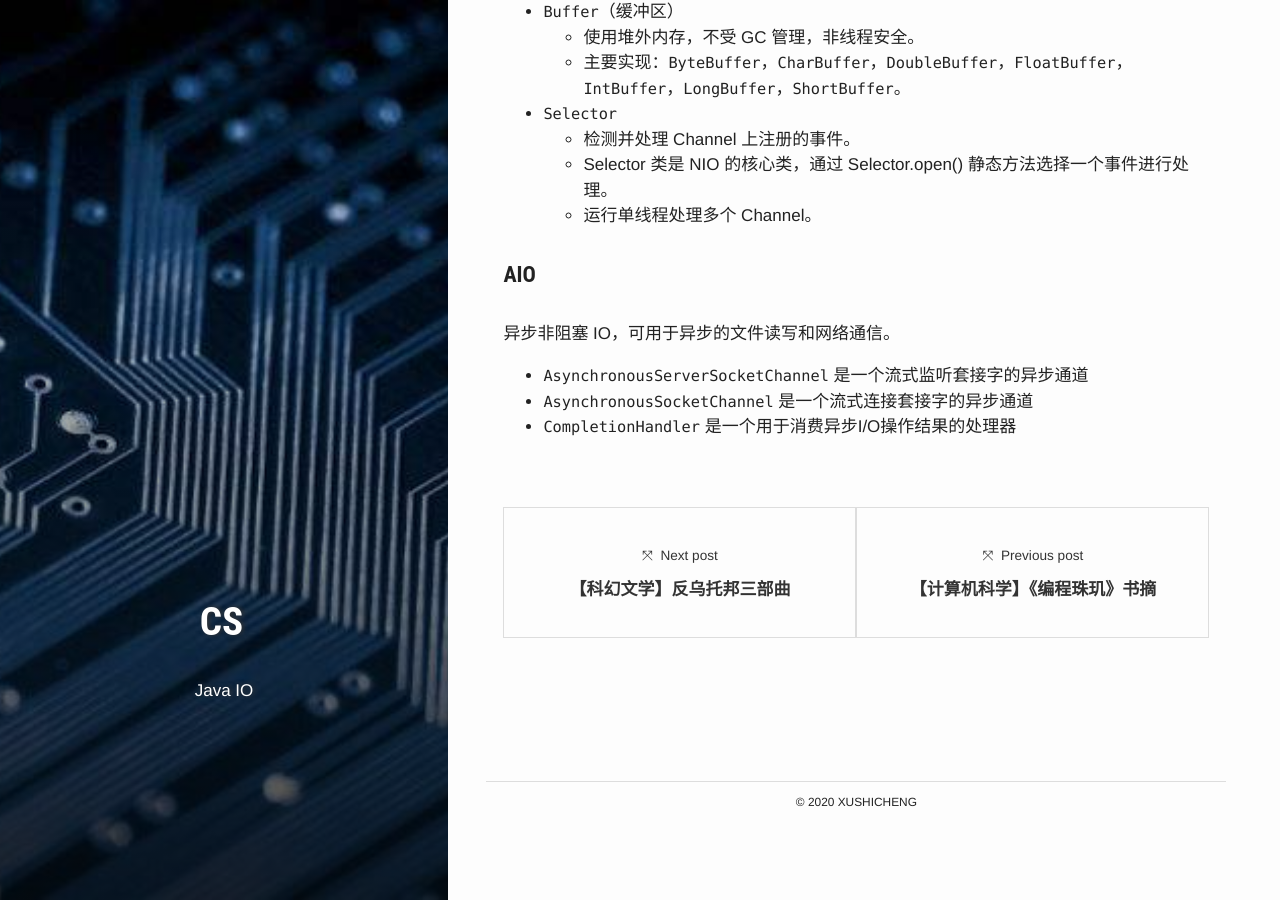
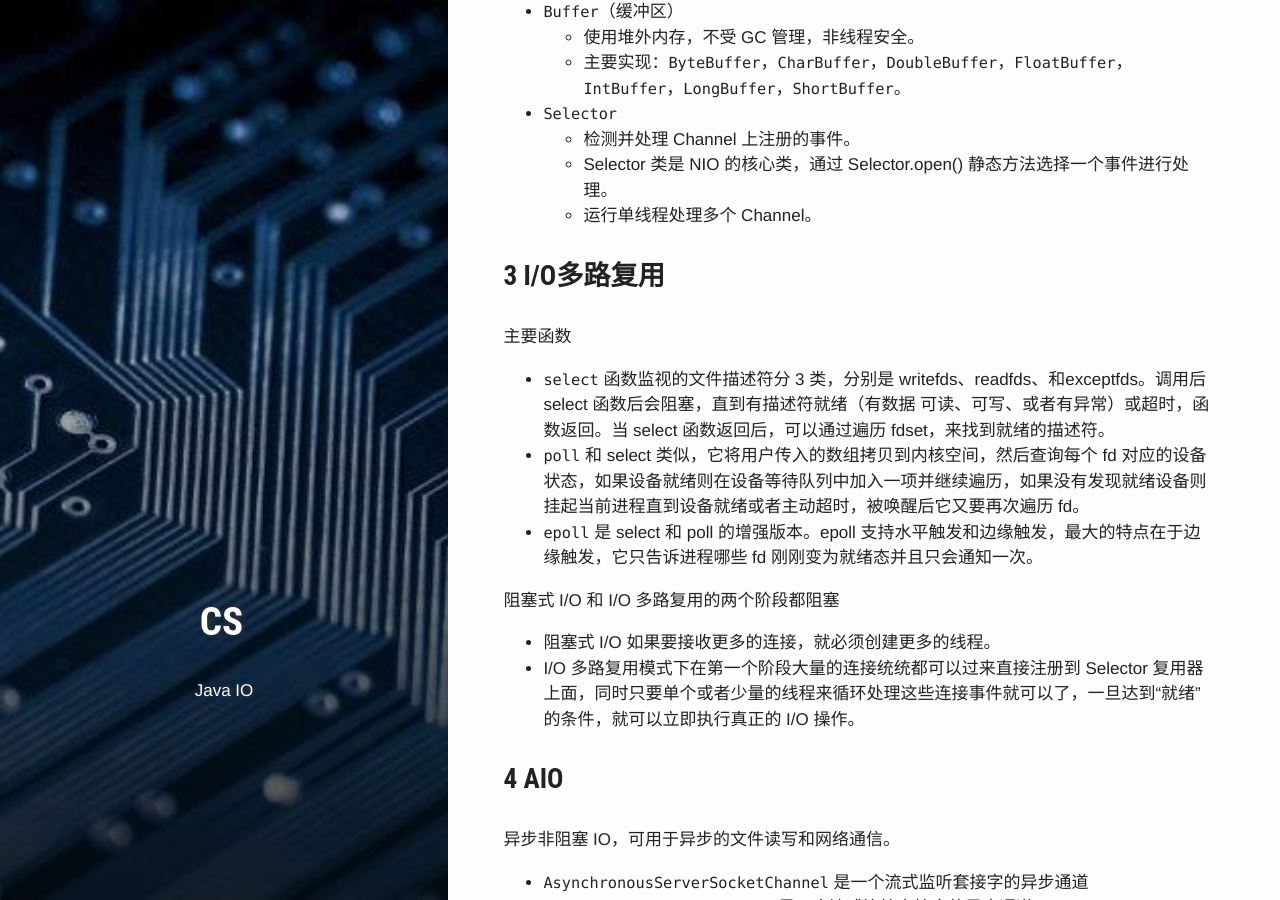
Before and after one commit to PetePro/PetePro.github.io, a Jekyll site: the page built from _posts/ComputerScience/2020-01-12-java-io.markdown, in a window 1280 px wide and 900 px high, scrolled down 4560 px. Built offline with Jekyll 4.4.1, drawn with Linux system fonts in a browser that asks for light colours; some web fonts are replaced; some of the changed text lies outside the part shown.

Commit message:
Update 2020-01-12-java-io.markdown

```diff
--- a/_posts/ComputerScience/2020-01-12-java-io.markdown
+++ b/_posts/ComputerScience/2020-01-12-java-io.markdown
@@ -73,13 +73,13 @@ Java IO
 8. 对象序列化反序列化：`ObjectInputStream`、`ObjectOutputStream`
 9. 转换：`InputStreamReader` 字节流解码成字符流、`OutputStreamWriter` 字符流编码成为字节流
 
-#### 编码与解码
+#### 1.2 编码与解码
 编码就是把字符转换为字节，而解码是把字节重新组合成字符。不管是磁盘还是网络传输，最小的存储单元都是字节。
 - GBK 编码中，中文字符占 2 个字节，英文字符占 1 个字节；
 - UTF-8 编码中，中文字符占 3 个字节，英文字符占 1 个字节；
 - UTF-16be 编码中，中文字符和英文字符都占 2 个字节。Java 的内存编码使用双字节编码 UTF-16be。
 
-#### 序列化
+#### 1.3 序列化
 序列化就是将一个对象转换成字节序列，方便存储和传输。不会对*静态变量*进行序列化。
 - 序列化：将对象写入到IO流中。`ObjectOutputStream.writeObject()`。
 - 反序列化：从IO流中恢复对象。`ObjectInputStream.readObject()`。
@@ -99,7 +99,7 @@ Java序列化算法
 2. 当程序试图序列化一个对象时，会先检查此对象是否已经序列化过，只有此对象从未（在此虚拟机）被序列化过，才会将此对象序列化为字节序列输出。
 3. 如果此对象已经序列化过，则直接输出编号即可。
 
-#### 网络支持
+#### 1.4 网络支持
 Java 提供了专门的网络开发程序包 java.net
 - `InetAddress` 处理 IP 地址
 - `URL` 处理 URL 对象
@@ -150,7 +150,20 @@ NIO 三大核心
 
 
 
-#### AIO
+
+### 3 I/O多路复用
+主要函数
+- `select` 函数监视的文件描述符分 3 类，分别是 writefds、readfds、和exceptfds。调用后 select 函数后会阻塞，直到有描述符就绪（有数据 可读、可写、或者有异常）或超时，函数返回。当 select 函数返回后，可以通过遍历 fdset，来找到就绪的描述符。
+- `poll` 和 select 类似，它将用户传入的数组拷贝到内核空间，然后查询每个 fd 对应的设备状态，如果设备就绪则在设备等待队列中加入一项并继续遍历，如果没有发现就绪设备则挂起当前进程直到设备就绪或者主动超时，被唤醒后它又要再次遍历 fd。
+- `epoll` 是 select 和 poll 的增强版本。epoll 支持水平触发和边缘触发，最大的特点在于边缘触发，它只告诉进程哪些 fd 刚刚变为就绪态并且只会通知一次。
+
+阻塞式 I/O 和 I/O 多路复用的两个阶段都阻塞
++ 阻塞式 I/O 如果要接收更多的连接，就必须创建更多的线程。
++ I/O 多路复用模式下在第一个阶段大量的连接统统都可以过来直接注册到 Selector 复用器上面，同时只要单个或者少量的线程来循环处理这些连接事件就可以了，一旦达到“就绪”的条件，就可以立即执行真正的 I/O 操作。
+
+
+
+### 4 AIO
 异步非阻塞 IO，可用于异步的文件读写和网络通信。
 - `AsynchronousServerSocketChannel` 是一个流式监听套接字的异步通道
 - `AsynchronousSocketChannel` 是一个流式连接套接字的异步通道
```
Also changed, not shown: other parts of _posts/ComputerScience/2020-01-12-java-io.markdown (+4 -4 lines).
